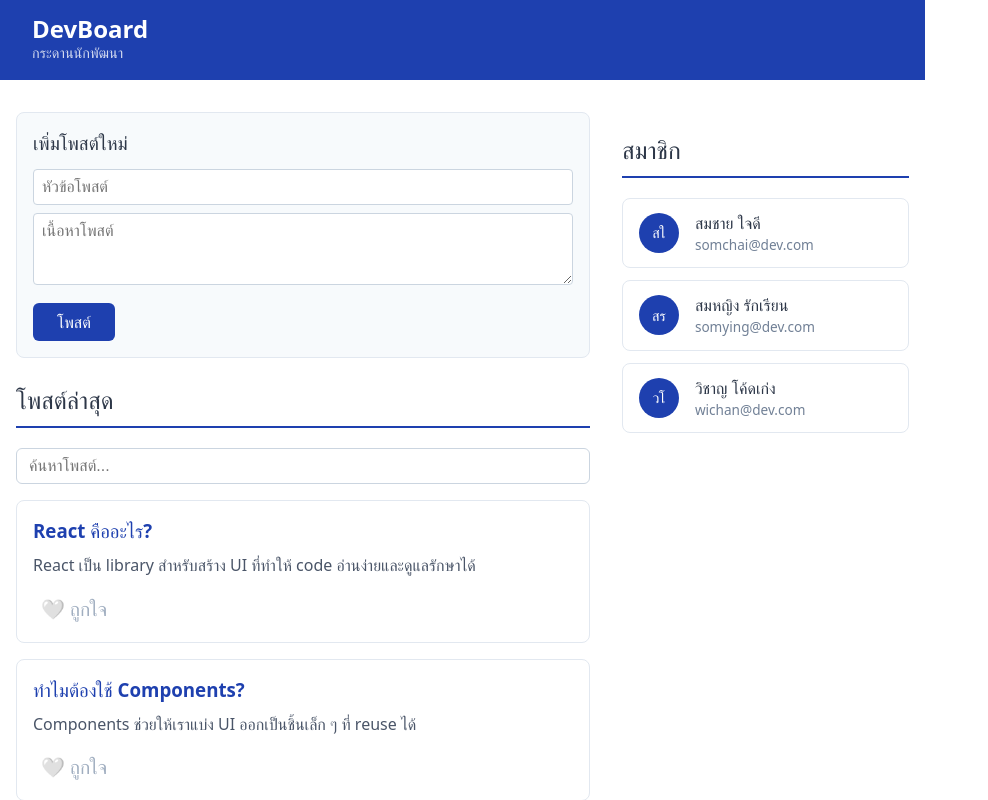
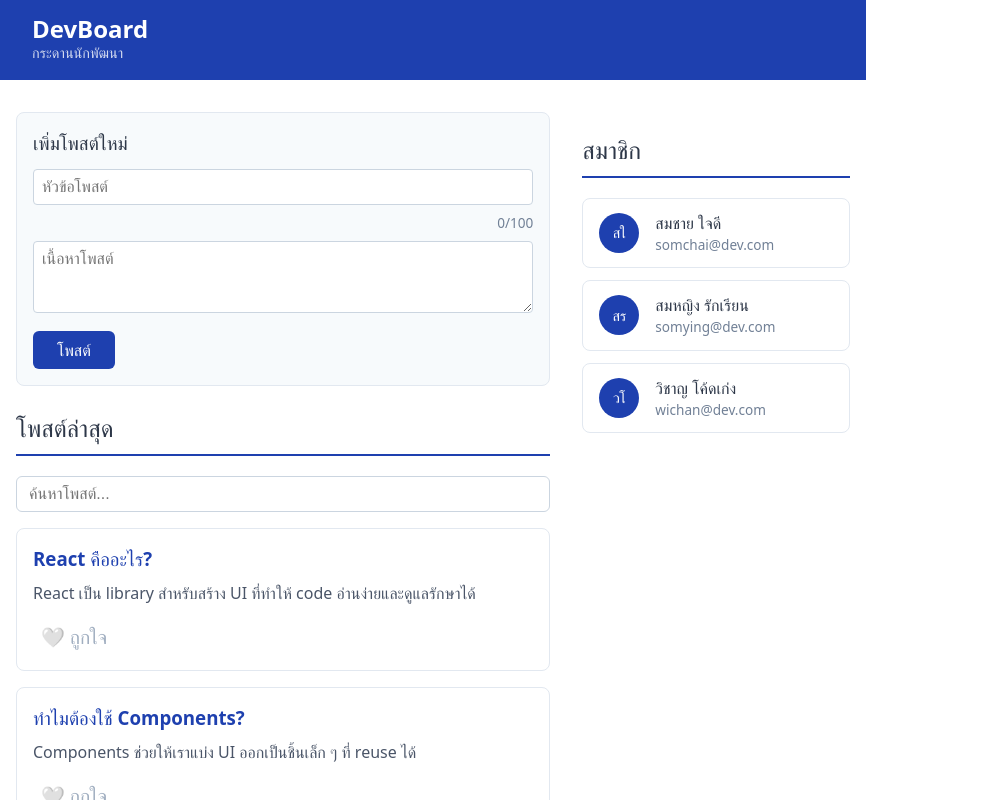
Before and after one commit to 67160184-dev/devboard-67160184, a React (Vite) app: page / in a window 1280 px wide. Shown: the top 800 px of the page, without its empty margins (0-988 px from the left). Built offline with nearby package versions, Linux system fonts and the light colour scheme.

Commit message:
add task2 Challeng1 character counter

```diff
--- a/src/components/AddPostForm.jsx
+++ b/src/components/AddPostForm.jsx
@@ -33,6 +33,7 @@
         placeholder="หัวข้อโพสต์"
         value={title}
         onChange={(e) => setTitle(e.target.value)}
+        maxLength={100}
         style={{
           width: "100%",
           padding: "0.5rem",
@@ -43,6 +44,18 @@
           boxSizing: "border-box",
         }}
       />
+
+      {/* Character Counter */}
+      <div
+        style={{
+          textAlign: "right",
+          fontSize: "0.85rem",
+          color: 100 - title.length < 10 ? "red" : "#718096",
+          marginBottom: "0.5rem",
+        }}
+      >
+        {title.length}/100
+      </div>
 
       <textarea
         placeholder="เนื้อหาโพสต์"
```
